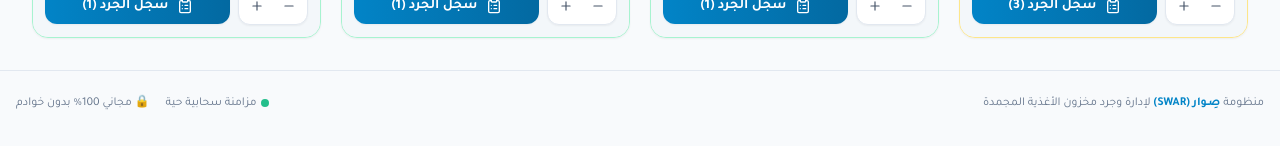
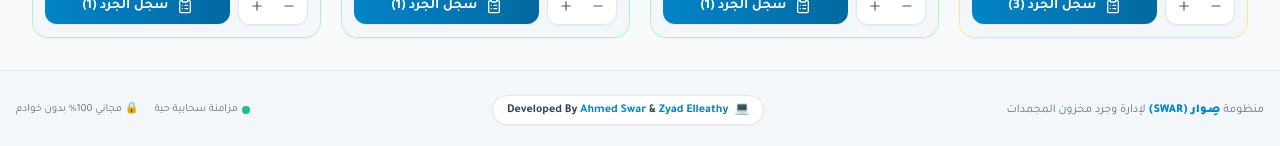
Before and after one commit to swarahmed94-collab/swar-inventory, a React (Vite) app: page / in a window 1280 px wide. Shown: the part 1379-1525 px from the top of the page. Built offline with nearby package versions, Linux system fonts and the light colour scheme; no server answers.

Commit message:
Add footer credits for Ahmed Swar and Zyad Elleathy

```diff
--- a/src/App.jsx
+++ b/src/App.jsx
@@ -295,12 +295,18 @@ export default function App() {
       </main>
 
       {/* Footer */}
-      <footer className="border-t border-slate-200 dark:border-slate-800/80 py-6 text-center text-xs text-slate-500 dark:text-slate-400 no-print mt-auto">
-        <div className="max-w-7xl mx-auto px-4 flex flex-col sm:flex-row items-center justify-between gap-2">
-          <div>
-            منظومة <span className="font-bold text-sky-600 dark:text-sky-400">صِـوار (SWAR)</span> لإدارة وجرد مخزون الأغذية المجمدة
+      <footer className="border-t border-slate-200 dark:border-slate-800/80 py-6 text-center text-xs text-slate-500 dark:text-slate-400 no-print mt-auto bg-slate-100/50 dark:bg-slate-900/50">
+        <div className="max-w-7xl mx-auto px-4 flex flex-col sm:flex-row items-center justify-between gap-3">
+          <div className="flex items-center gap-2">
+            <span>منظومة <span className="font-black text-sky-600 dark:text-sky-400">صِـوار (SWAR)</span> لإدارة وجرد مخزون المجمدات</span>
           </div>
-          <div className="flex items-center gap-4">
+
+          <div className="font-semibold text-slate-700 dark:text-slate-300 bg-white dark:bg-slate-800/80 px-3.5 py-1.5 rounded-full border border-slate-200 dark:border-slate-700 shadow-sm flex items-center gap-1.5">
+            <span>💻</span>
+            <span>Developed By <span className="text-sky-600 dark:text-sky-400 font-bold">Ahmed Swar</span> & <span className="text-sky-600 dark:text-sky-400 font-bold">Zyad Elleathy</span></span>
+          </div>
+
+          <div className="flex items-center gap-4 text-[11px]">
             <span className="flex items-center gap-1">
               <span className="w-2 h-2 rounded-full bg-emerald-500 animate-pulse"></span>
               مزامنة سحابية حية
```
